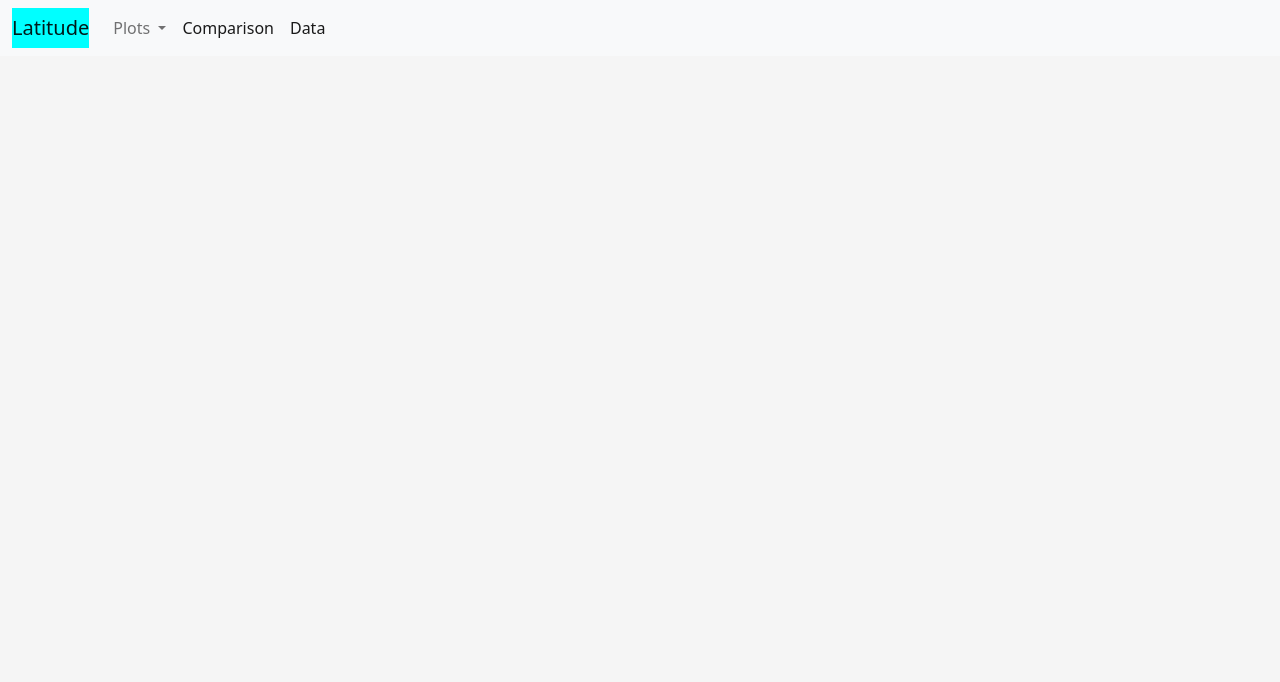
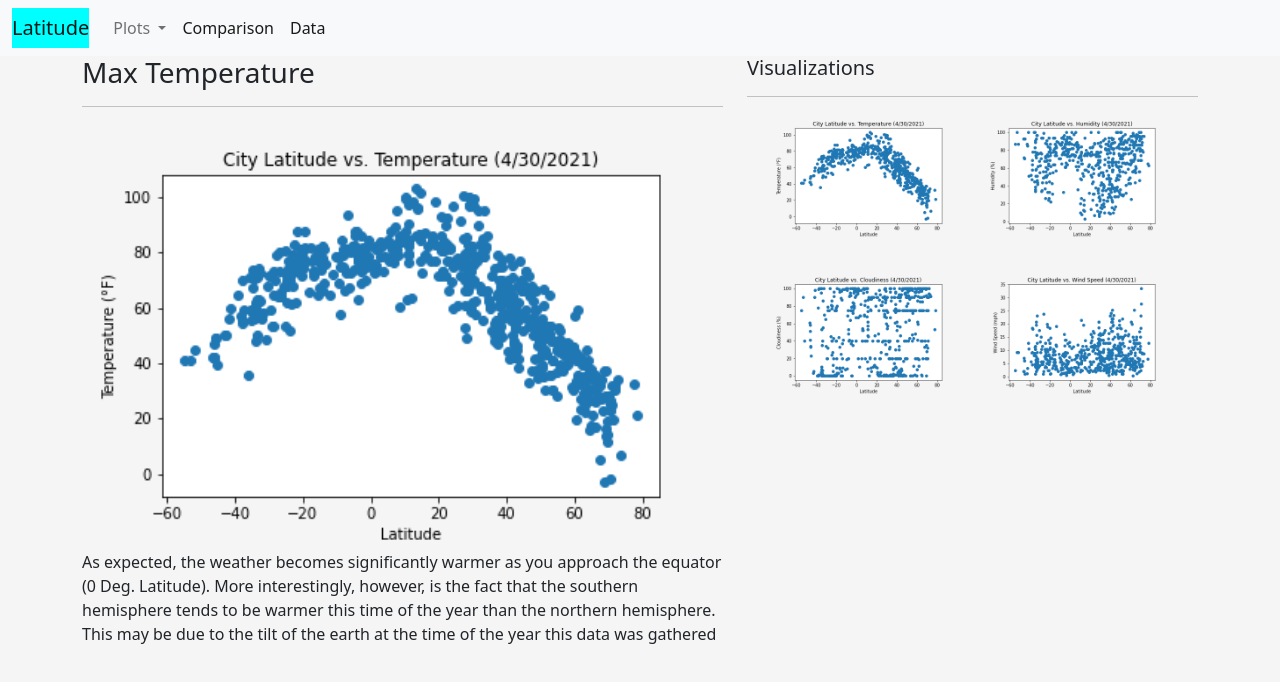
Before and after one commit to miller78130/Web-Design-Challenge, a plain HTML site: page WebVisualizations/temp.html in a window 1280 px wide. Drawn offline with nearby package versions, Linux system fonts and the light colour scheme.

Commit message:
temp & cloudiness update

```diff
--- a/WebVisualizations/temp.html
+++ b/WebVisualizations/temp.html
@@ -49,7 +49,62 @@
           </div>
         </div>
       </nav>
+      <div class="container">
+        <div class="row">
+          <div class="col-lg-7 col-md-12">
+            <!-- Left box  -->
+            <div class="box">
+              <h3 class="title">Max Temperature</h3>
+              <hr>
+              <img src="visualizations/temp.png" alt="Temperature Image">
+              <p>As expected, the weather becomes significantly warmer as you approach the equator (0 Deg. Latitude).
+                More interestingly, however, is the fact that the southern hemisphere tends to be warmer this time of the
+                year than the northern hemisphere. This may be due to the tilt of the earth at the time of the year this
+                data was gathered</p>
+            </div>
+          </div>
+          <div class="col-lg-5 col-md-12">
+            <!-- Right Box -->
+            <div class="box">
+              <h5 class="title">Visualizations</h5>
+              <hr>
 
+
+              <div class="container">
+                <div class="row" style="padding-bottom: 30px;">
+                  <div class="col-6">
+                    <a href="temp.html">
+                      <img class="panel" src="visualizations/temp.png" alt="Temperature Image">
+                    </a>
+                  </div>
+                  <div class="col-6">
+                    <a href="humidity.html">
+                      <img class="panel" src="visualizations/humidity.png" alt="Humidity Image">
+                    </a>
+                  </div>
+                </div>
+
+                <div class="row" style="padding-bottom: 30px;">
+                  <div class="col-6">
+                    <a href="cloudiness.html">
+                      <img class="panel active" src="visualizations/cloudiness.png" alt="Cloudiness Image">
+                    </a>
+                  </div>
+                  <div class="col-6">
+                    <a href="wind_speed.html">
+                      <img class="panel" src="visualizations/wind_speed.png" alt="Wind Speed Image">
+                    </a>
+                  </div>
+
+
+                </div>
+              </div>
+
+
+            </div>
+          </div>
+        </div>
+      </div>
 
           <script src="https://cdn.jsdelivr.net/npm/@popperjs/core@2.9.2/dist/umd/popper.min.js" integrity="sha384-IQsoLXl5PILFhosVNubq5LC7Qb9DXgDA9i+tQ8Zj3iwWAwPtgFTxbJ8NT4GN1R8p" crossorigin="anonymous"></script>
           <script src="https://cdn.jsdelivr.net/npm/bootstrap@5.0.1/dist/js/bootstrap.min.js" integrity="sha384-Atwg2Pkwv9vp0ygtn1JAojH0nYbwNJLPhwyoVbhoPwBhjQPR5VtM2+xf0Uwh9KtT" crossorigin="anonymous"></script>
```
Also changed, not shown: WebVisualizations/cloudiness.html (+52 -0 lines), WebVisualizations/index.html (+1 -1 lines).
